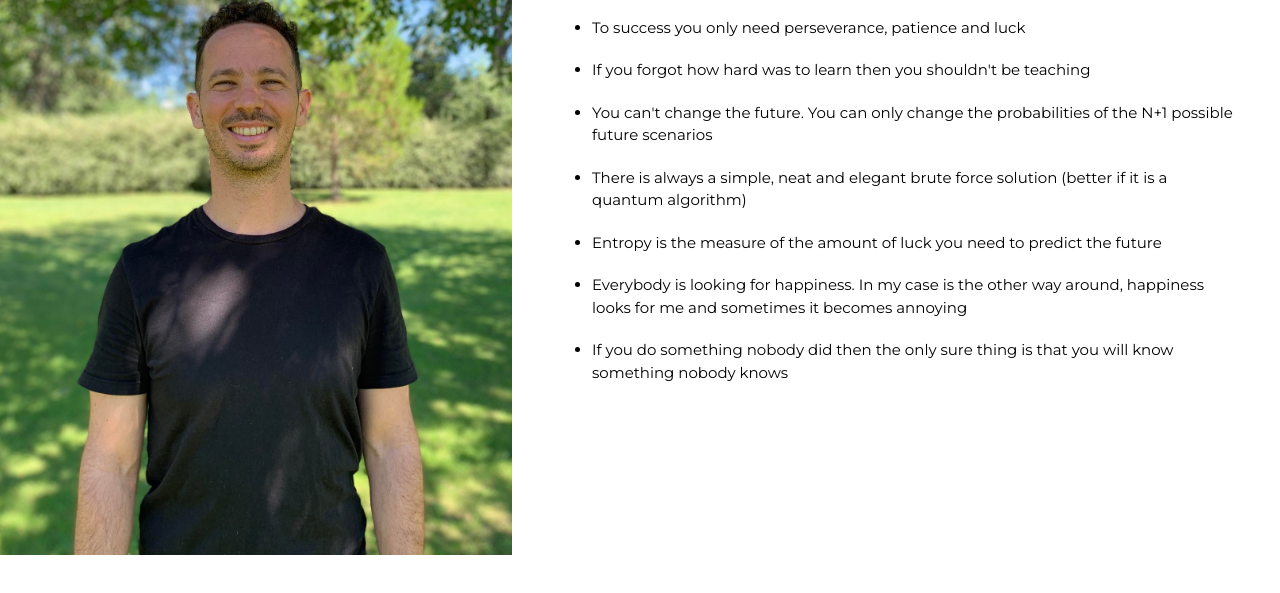
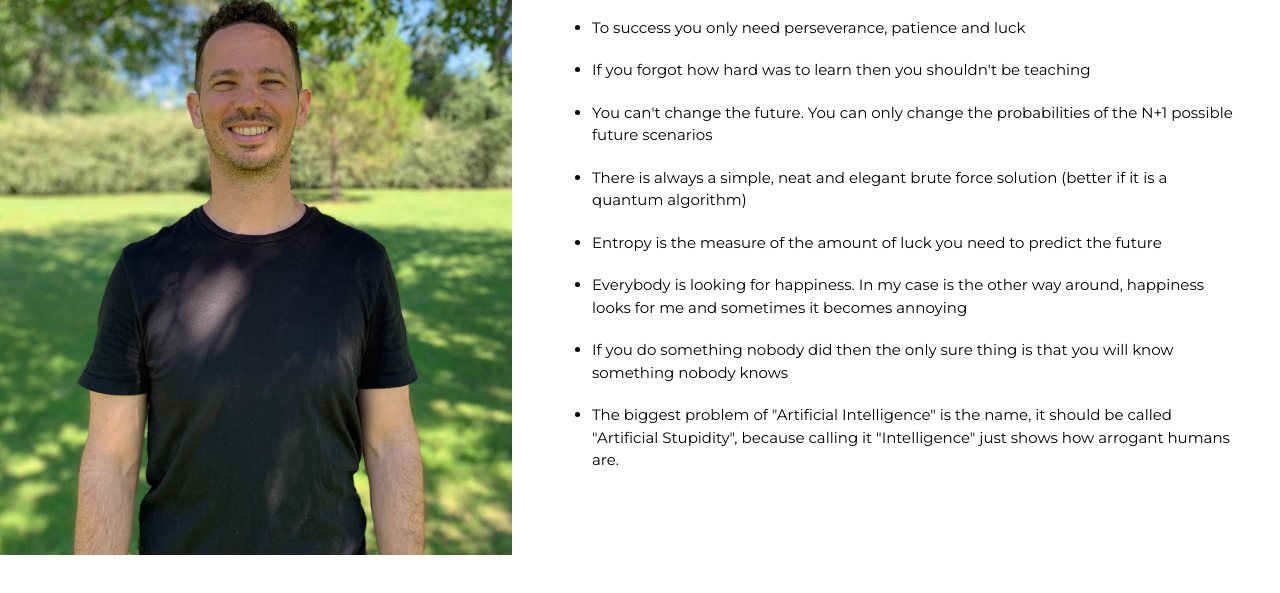
Before and after one commit to amiune/amiune.github.io, a plain HTML site: page quotes.html in a window 1280 px wide. Shown: the part 245-838 px from the top of the page. Before the commit the page ends 800 px from the top, so only its background shows below. Drawn offline with nearby package versions, Linux system fonts and the light colour scheme.

Commit message:
Update quotes.html

```diff
--- a/quotes.html
+++ b/quotes.html
@@ -54,6 +54,7 @@ li{margin:0 0 20px 0;}
 	  <li>Entropy is the measure of the amount of luck you need to predict the future</li>
 	  <li>Everybody is looking for happiness. In my case is the other way around, happiness looks for me and sometimes it becomes annoying</li>
 	  <li>If you do something nobody did then the only sure thing is that you will know something nobody knows</li>
+	  <li>The biggest problem of "Artificial Intelligence" is the name, it should be called "Artificial Stupidity", because calling it "Intelligence" just shows how arrogant humans are.</li>
 	</ul>
   </header>
 
```
